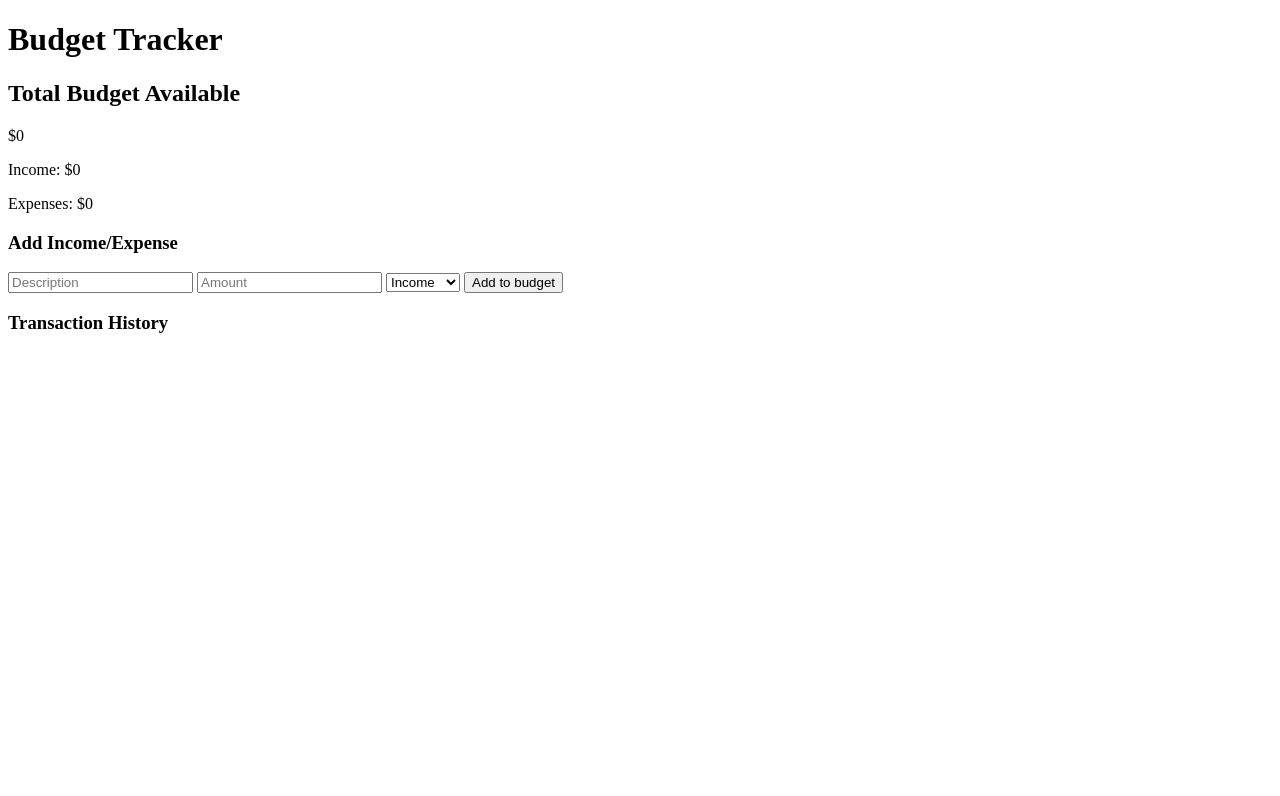
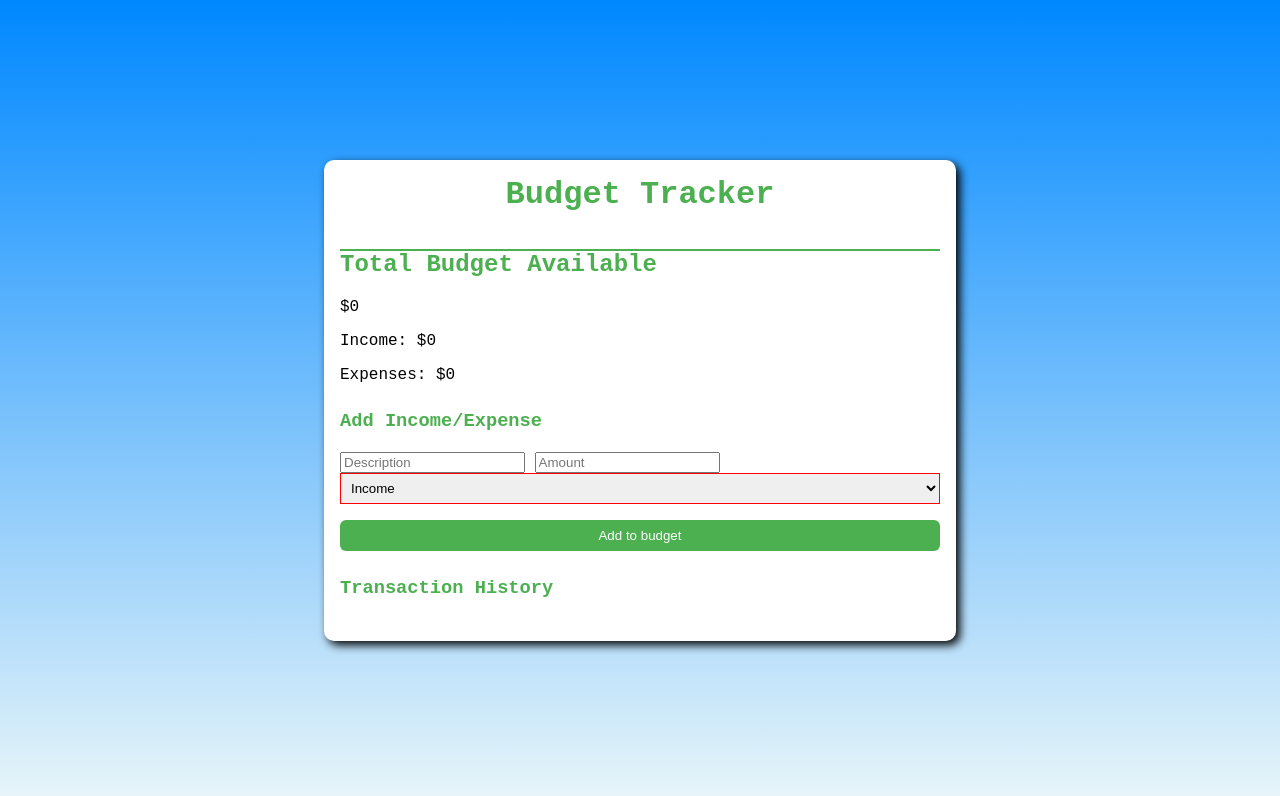
Before and after one commit to efr-en/BudgetTracker, a website: page HTML/index.html in a window 1280 px wide. Drawn offline with Linux system fonts and the light colour scheme.

Commit message:
created scss/css foundation and began javascript

```diff
--- a/js/script.js
+++ b/js/script.js
@@ -0,0 +1,12 @@
+class Budget {
+    constructor() {
+        this.incomes = [];
+        this.expenses = [];
+    }
+    addIncome(description, amount) {
+        this.incomes.push({description, amount});
+    }
+    addExpense(description, amount) {
+        this.expenses.push({description, amount});
+    }
+}
--- a/scss/main.scss
+++ b/scss/main.scss
@@ -1,11 +1,78 @@
 $primary-color: #4caf50;
 $text-color: black;
-$gradient-start: #000fff;
-$gradient-end: #ff0000;
+$gradient-start: #0088ff;
+$gradient-end: #e7f5f9;
 
 @mixin gradient($color1, $color2) {
-    background: linear-gradient(right, )
+    background: linear-gradient(to bottom, $color1, $color2);
 }
+
+body {
+    @include gradient($gradient-start, $gradient-end);
+    font-family: 'Courier New', Courier, monospace;
+    margin: 0;
+    padding: 0;
+    color: $text-color;
+    height: 100vh;
+    display: flex;
+    justify-content: center;
+    align-items: center;
+}
+
+.container {
+    width: 100%;
+    max-width: 600px;
+    padding: 16px;
+    background-color: white;
+    box-shadow: 4px 4px 10px black;
+    border-radius: 10px;
+}
+
+.header {
+    text-align: center;
+    padding-bottom: 16px;
+    border-bottom: 2px solid $primary-color;
+}
+
+.inputs, .transaction-list, .budget-summary {
+    margin-bottom: 26px;
+}
+
+h1, h2, h3 {
+    color: $primary-color;
+    margin: 0 0 20px;
+}
+
+button {
+    background-color: $primary-color;
+    color: white;
+    border: none;
+    width: 100%;
+    padding: 8px 5px;
+    border-radius: 6px;
+    cursor: pointer;
+    &:hover {
+        background-color: darkgreen;
+    }
+}
+
+#transcation-form input, #transaction-form select {
+    border: 1px solid red;
+    width: 100%;
+    margin-bottom: 16px;
+    padding: 6px;
+}
+
+.transaction-list ul {
+    list-style: none;
+    padding: 0;
+}
+
+.transaction-list li {
+    background-color: gray;
+    padding: 16px;
+}
+
 // body {
 //     background-color: aqua;
 // }
```
Also changed, not shown: scss/main.css, 1 other file.
